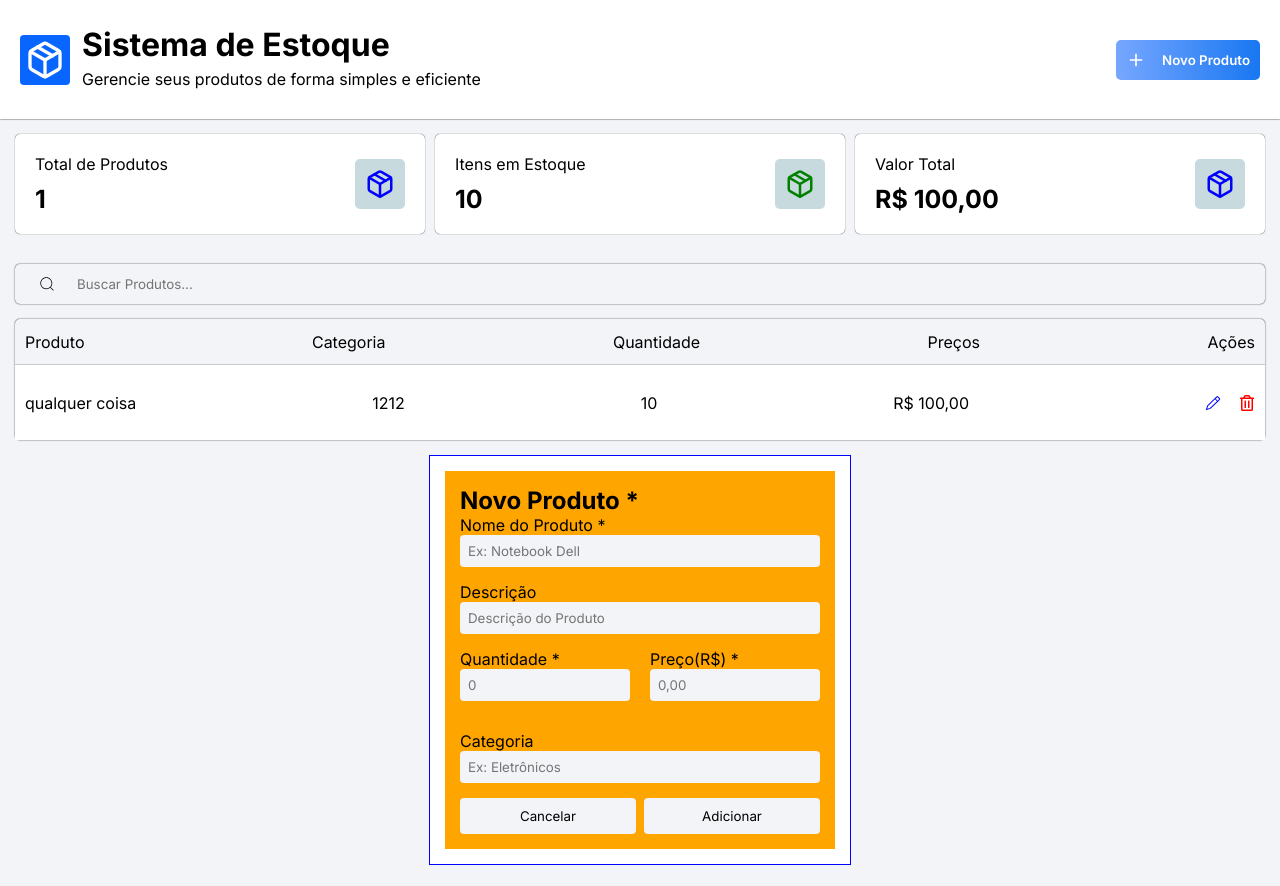
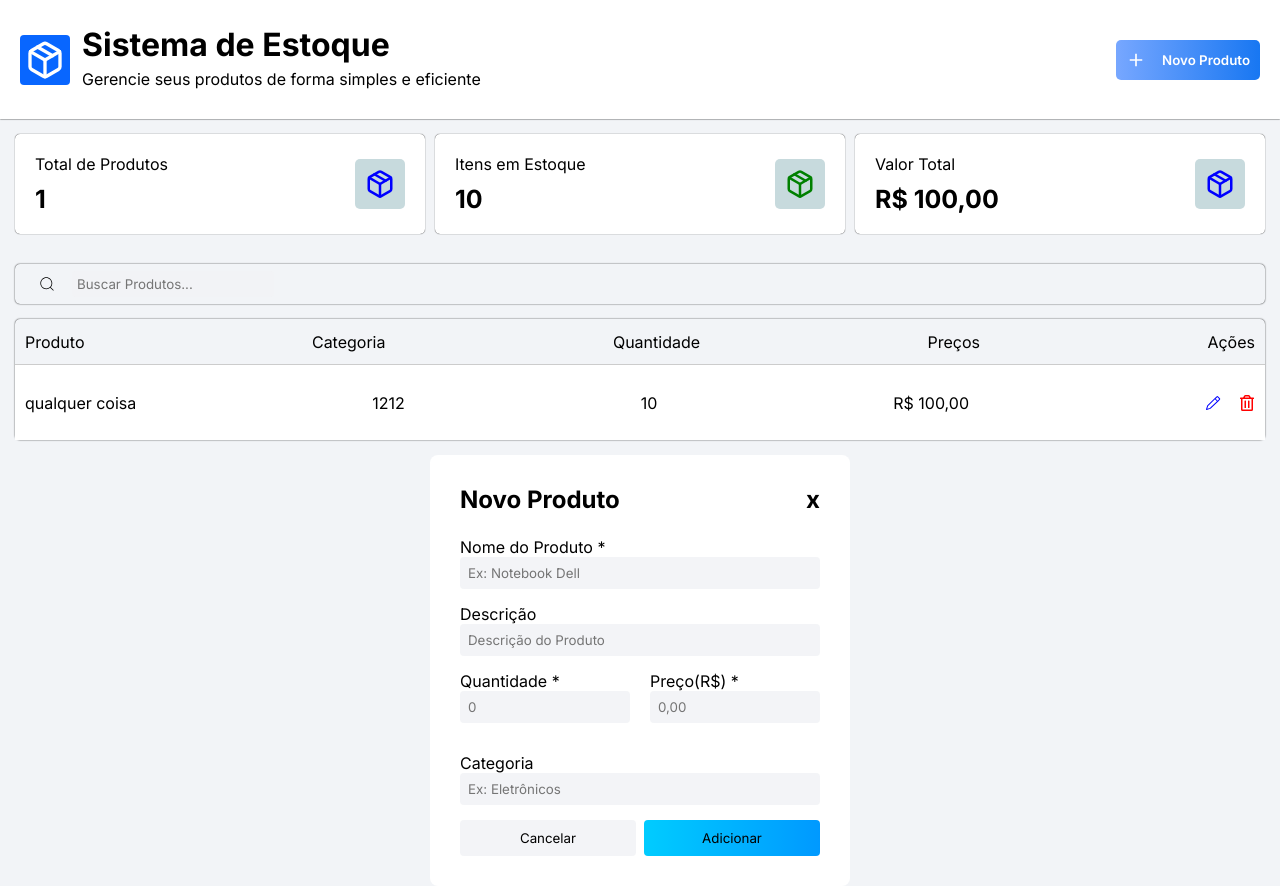
Before and after one commit to Uberdanalmeida/controle-estoque, a React (Vite) app: page / in a window 1280 px wide. Before the commit the page ends 865 px from the top, so only its background shows below. Built offline with nearby package versions, Linux system fonts and the light colour scheme.

Commit message:
Fazendo pequenos ajustes na estilização do formulário.

```diff
--- a/src/App.css
+++ b/src/App.css
@@ -147,7 +147,7 @@ h1, .cab {
 
 .novoProduto {
   background-color: #ffff;
-  border: 1px solid blue;
+  border-radius: 8px;
   padding: 15px;
   width: 390px;
   margin: auto;
@@ -165,7 +165,7 @@ h1, .cab {
 
 /* Estilo geral para todos os inputs, incluindo os botões */
 input {
-  background-color: #F2F4F7;
+  background-color: #f2f4f7ea;
   border: none;
   padding: 5px;
   list-style-type: none; /* Desnecessário em input, mas mantido */
@@ -208,8 +208,16 @@ input {
   padding: 10px; /* Aumenta o clique */
 }
 
-/* Estilo do Formulário */
 form {
   padding: 15px;
-  background-color: orange;
 }
+
+#botao-azul {
+  background-image: linear-gradient(to right, rgb(0, 204, 255), rgb(0, 153, 255));
+}
+
+.novo-product {
+  display: flex;
+  justify-content: space-between;
+  padding-bottom: 8px;
+}
--- a/src/Components/Modal.jsx
+++ b/src/Components/Modal.jsx
@@ -3,7 +3,7 @@ export default function Modal() {
         <div className="novoProduto">
             <form action="" method="get">
 
-            <h2>Novo Produto *</h2>
+            <h2 className="novo-product">Novo Produto <span className="x">x</span></h2>
 
             <span>Nome do Produto *
             <p><input type="text" name="" id="ExInput" placeholder="Ex: Notebook Dell"/></p>
@@ -27,7 +27,7 @@ export default function Modal() {
 
             <div className="CancelaAdicionar">
                 <input className="AdiCancel" type="button" value="Cancelar" />
-                <input className="AdiCancel" type="button" value="Adicionar" />
+                <input className="AdiCancel" id="botao-azul" type="button" value="Adicionar" />
             </div>
             </form>
         </div>
```
